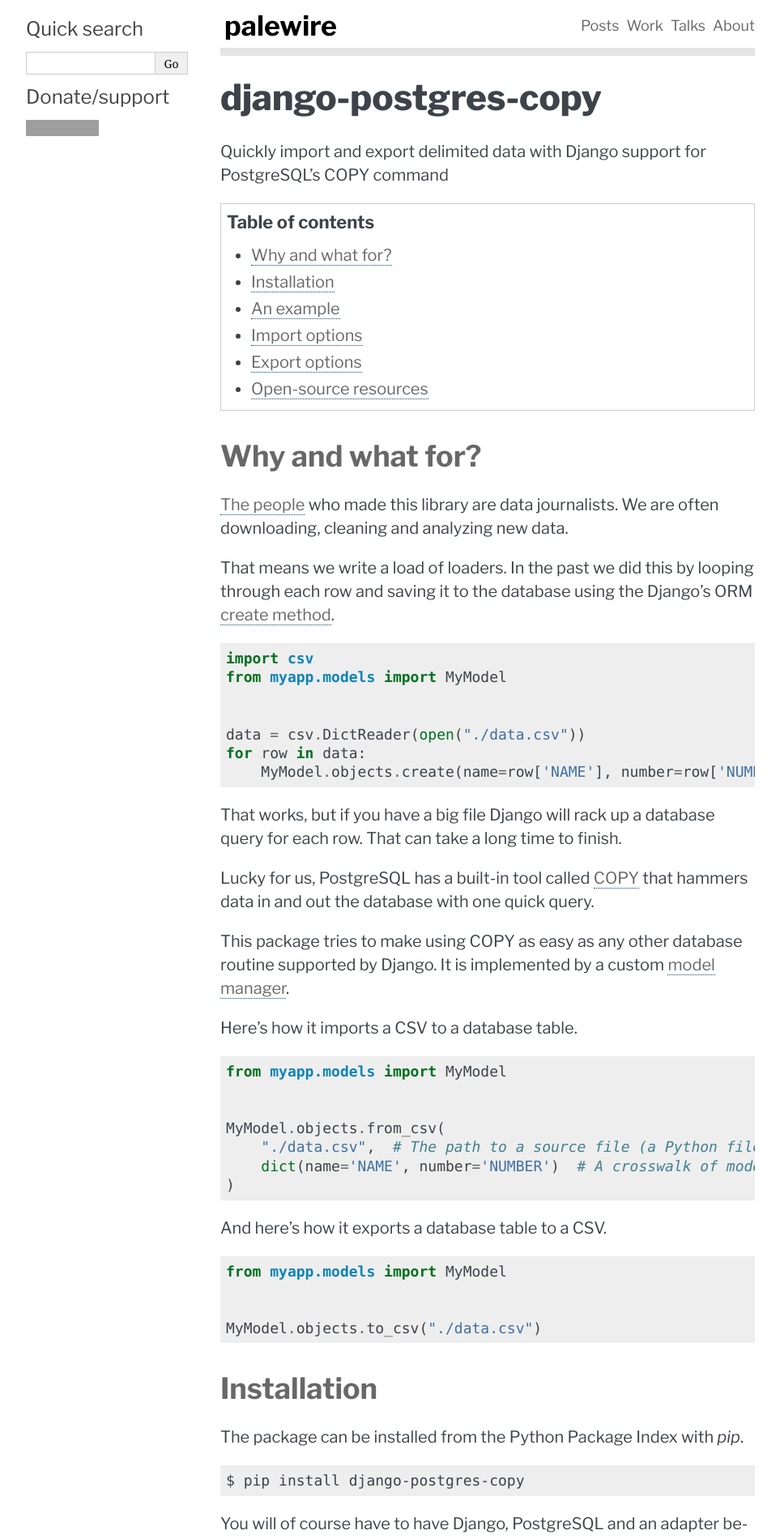
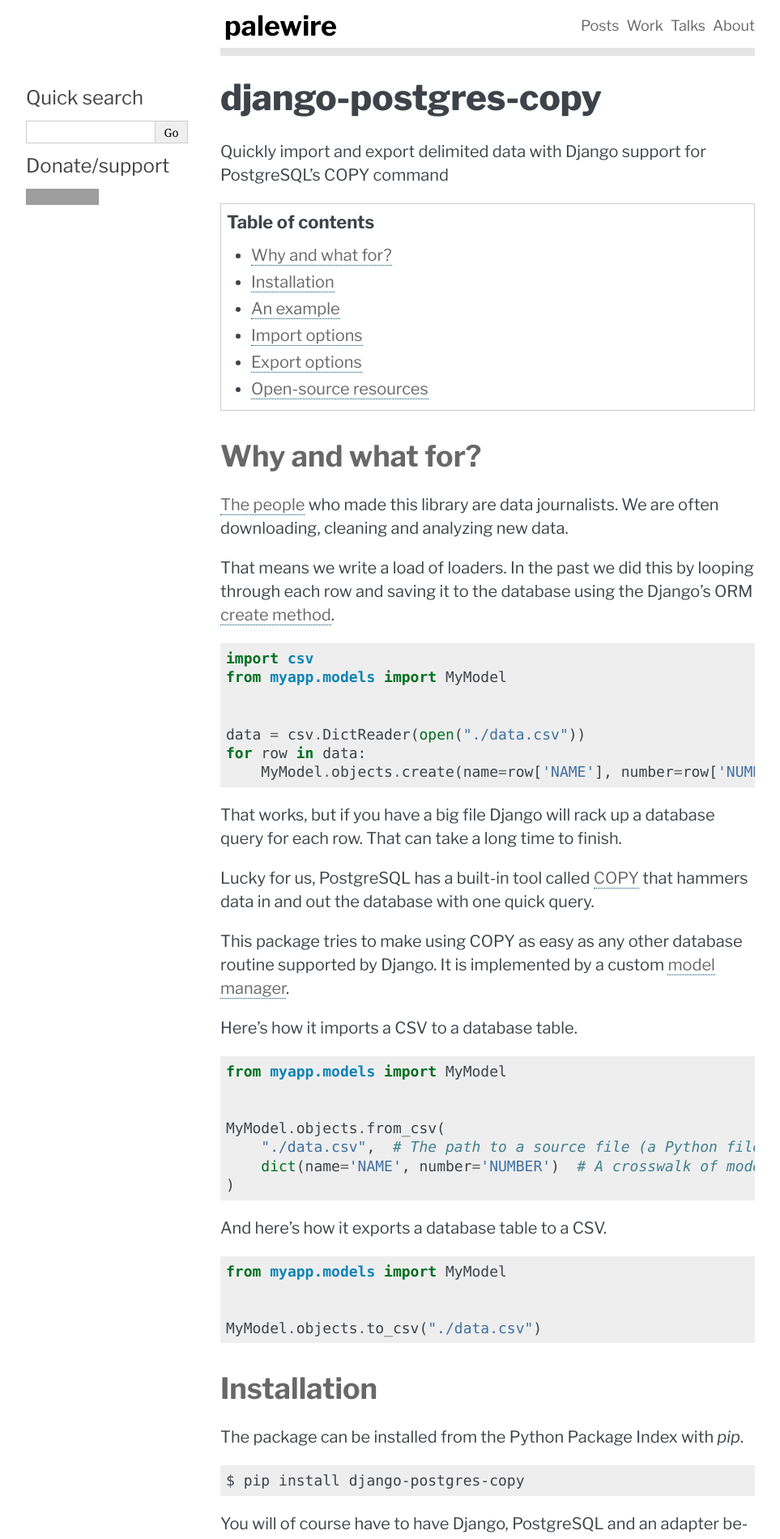
Before and after one commit to palewire/django-postgres-copy, a Sphinx documentation site: the page built from docs/index.rst, in a window 1280 px wide. Shown: the top 1900 px of the page at 81% size, without its empty margins (148-1111 px from the left). Built offline with Sphinx 7.4.7, drawn with Linux system fonts in a browser that asks for light colours; grey boxes are pictures that could not be loaded.

Commit message:
Update custom.css

```diff
--- a/docs/_static/css/custom.css
+++ b/docs/_static/css/custom.css
@@ -38,12 +38,36 @@ div.sphinxsidebar h3 {
   font-family: 'Libre Franklin', "Helvetica", "Liberation Sans", Arial, sans-serif;
 }
 
+@media (min-width: 875px) {
+    div.sphinxsidebar {
+        margin-top: 85px;
+    }
+}
+
 @media screen and (max-width: 875px) {
   div.sphinxsidebar {
     width: auto;
     padding: 0px 20px;
     margin: 50px 0 0 0;
   }
+}
+
+div.admonition {
+    padding: 15px;
+}
+
+div.warning {
+  background-color: #EEE;
+  border: 1px solid #CCC;
+}
+
+div.admonition p.admonition-title {
+  font-family: 'Libre Franklin', "Helvetica", "Liberation Sans", Arial, sans-serif;
+  margin: 0;
+}
+
+div.related nav {
+    padding-right: 10px;
 }
 
 body {
```
